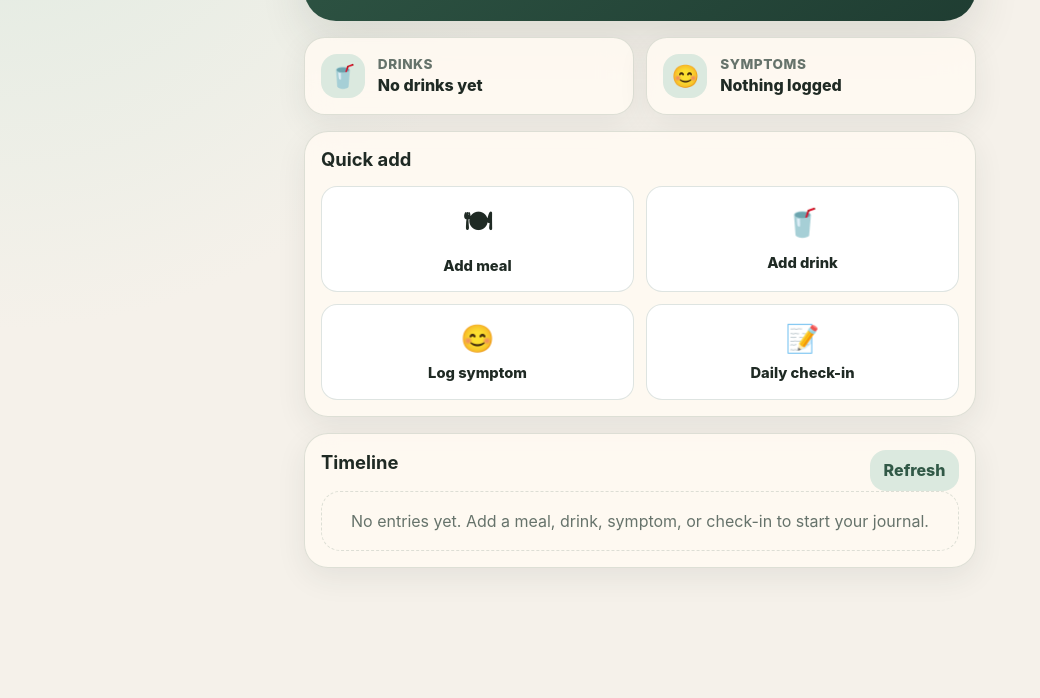
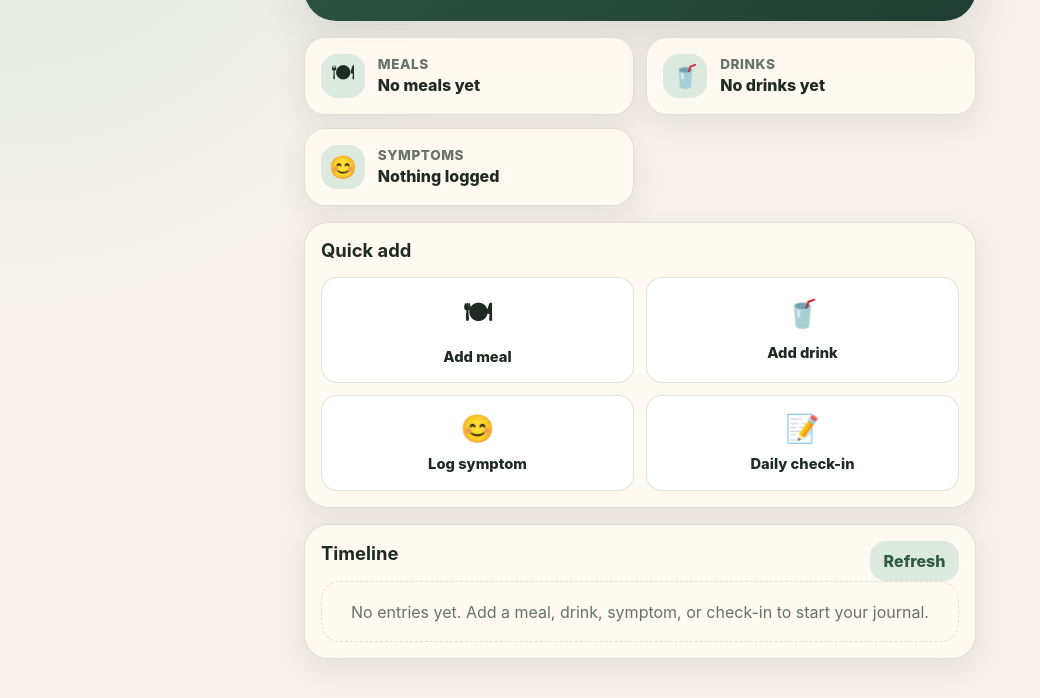
Before and after one commit to purplesquare/food-log, a website: page public/index.html in a window 1280 px wide. Shown: the part 214-912 px from the top of the page, without its empty margins (0-1040 px from the left). Before the commit the page ends 830 px from the top, so only its background shows below. Drawn offline with Linux system fonts and the light colour scheme.

Commit message:
Add meals summary card

```diff
--- a/public/index.html
+++ b/public/index.html
@@ -18,6 +18,13 @@
       </header>
 
       <section class="summary-grid" aria-label="Today's summary">
+        <article class="summary-card meal-card">
+          <span class="summary-icon">🍽</span>
+          <div>
+            <p class="summary-label">Meals</p>
+            <p id="meal-summary" class="summary-value">No meals yet</p>
+          </div>
+        </article>
         <article class="summary-card drink-card">
           <span class="summary-icon">🥤</span>
           <div>
```
